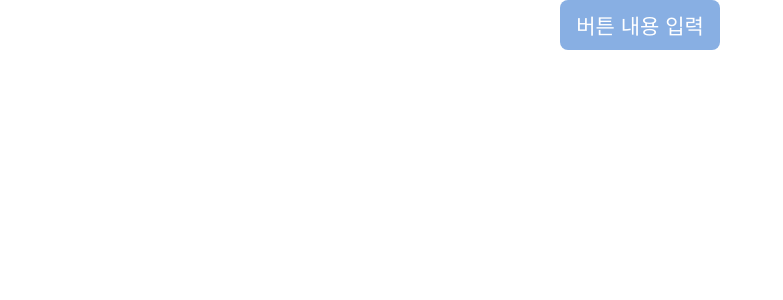
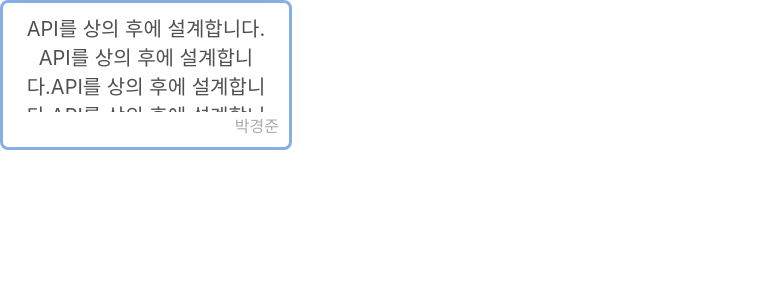
Before and after one commit to jnu-sf-engineering/frontend, a React (Create React App) app: page / in a window 1280 px wide. Shown: the top 300 px of the page, without its empty margins (0-783 px from the left). Built offline with nearby package versions, Linux system fonts and the light colour scheme.

Commit message:
feat: TaskCard 구현

```diff
--- a/src/App.tsx
+++ b/src/App.tsx
@@ -2,11 +2,16 @@ import React from 'react';
 import logo from './logo.svg';
 import './App.css';
 import DefaultButton from './components/DefaultButton';
+import TaskCard from './components/TaskCard';
 
 function App() {
   return (
     <div className='App'>
-      <DefaultButton text='버튼 내용 입력' width='10rem' height='3.125rem' />
+      {/* <DefaultButton text='버튼 내용 입력' width='10rem' height='3.125rem' /> */}
+      <TaskCard
+        taskContent='API를 상의 후에 설계합니다. API를 상의 후에 설계합니다.API를 상의 후에 설계합니다.API를 상의 후에 설계합니다.API를 상의 후에 설계합니다.API를 상의 후에 설계합니다.API를 상의 후에 설계합니다.API를 상의 후에 설계합니다.'
+        authorName='박경준'
+      />
     </div>
   );
 }
--- /dev/null
+++ b/src/components/TaskCard.tsx
@@ -0,0 +1,65 @@
+import styled from '@emotion/styled';
+import React from 'react';
+
+// interface BoxProps {
+//   width?: string;
+//   height?: string;
+// }
+
+interface TaskCardProps {
+  width?: string;
+  height?: string;
+  taskContent?: string;
+  authorName?: string;
+}
+
+const KanbanBox = styled.div<TaskCardProps>`
+  box-sizing: border-box;
+  width: ${({ width }) => width || '18.25rem'};
+  height: ${({ height }) => height || '9.375rem'};
+  background-color: white;
+  cursor: pointer;
+  color: #505050;
+  border: 0.1875rem solid #88afe3;
+  border-radius: 0.5rem;
+  padding: 0.625rem;
+  display: flex;
+  flex-direction: column;
+`;
+
+const ContentBox = styled.div`
+  box-sizing: border-box;
+  overflow-y: auto;
+  width: 100%;
+  height: 80%;
+  font-size: 1.25rem;
+  color: #505050;
+  display: flex;
+`;
+
+const NameBox = styled.div`
+  box-sizing: border-box;
+  width: 100%;
+  height: 20%;
+  font-size: 1rem;
+  color: #aeaaaa;
+  display: flex;
+  align-items: center;
+  justify-content: flex-end;
+`;
+
+const TaskCard: React.FC<TaskCardProps> = ({
+  taskContent,
+  authorName,
+  width,
+  height,
+}) => {
+  return (
+    <KanbanBox width={width} height={height}>
+      <ContentBox>{taskContent}</ContentBox>
+      <NameBox>{authorName}</NameBox>
+    </KanbanBox>
+  );
+};
+
+export default TaskCard;
```
